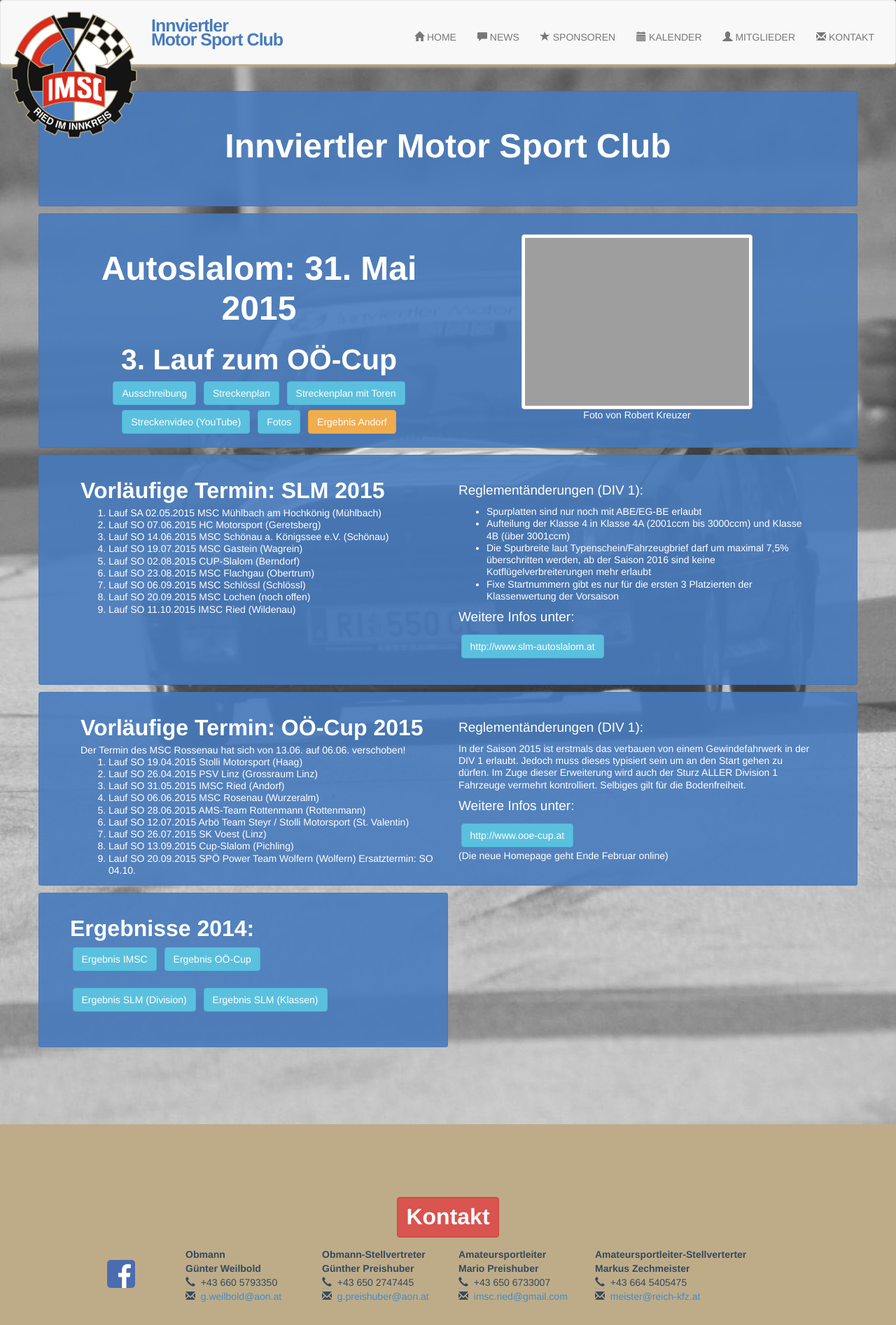
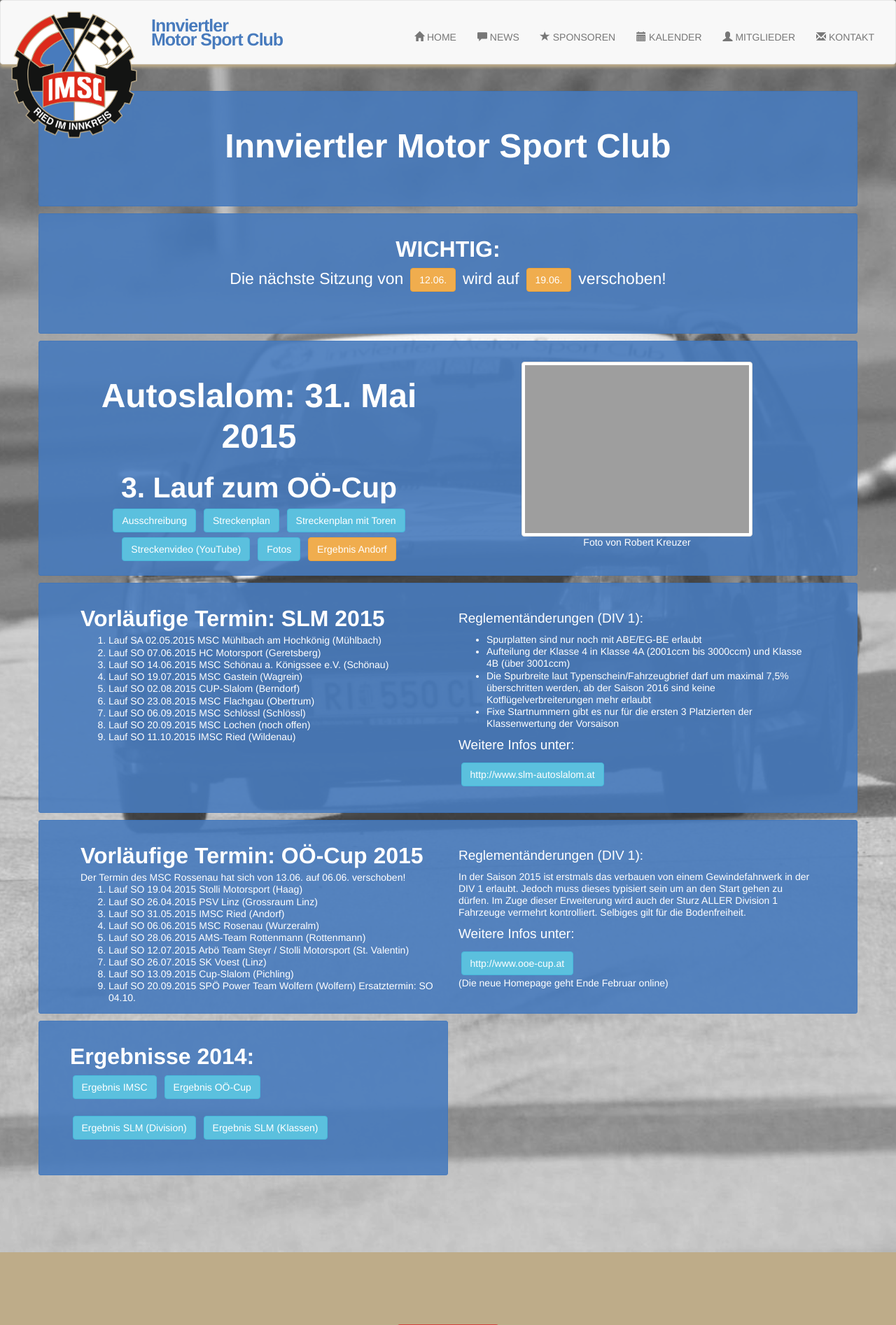
Before and after one commit to mpreis/www-imsc, a PHP site: page / in a window 1280 px wide. Shown: the top 1894 px of the page at 70% size. Before the commit the page ends 1861 px from the top, so only its background shows below. Run offline with PHP 8.4, Linux system fonts and the light colour scheme; data that the repository does not hold is empty; some libraries are stand-ins or nearby versions; grey boxes are pictures that could not be loaded.

Commit message:
change meetings date

```diff
--- a/index.php
+++ b/index.php
@@ -63,6 +63,20 @@
 						<div class="my_section fb-feed text-center">
 							<h1>Innviertler Motor Sport Club</h1>
 							<?php print($fb_infos->getAbout()); ?>
+							<br />
+						</div>
+					</div>
+				</div>
+
+				<div id="fb-feeds" class="row">
+					<div class="col-sm-12">
+						<div class="fb-feed-background">&nbsp;</div>
+						<div class="my_section fb-feed text-center">
+							<h3>WICHTIG:</h3>
+							<h4>Die nächste Sitzung von
+							<span class="btn btn-warning">12.06.</span> wird auf
+							<span class="btn btn-warning">19.06.</span> verschoben!
+							</h4>
 							<br />
 						</div>
 					</div>
```
